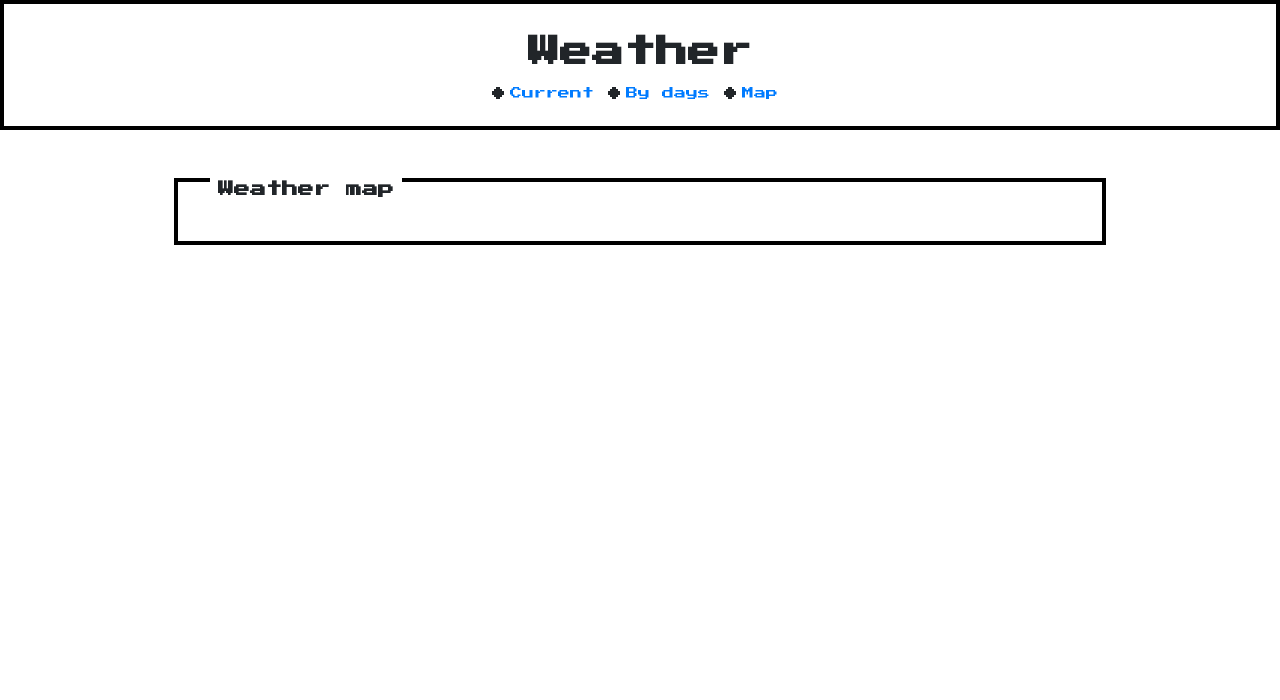
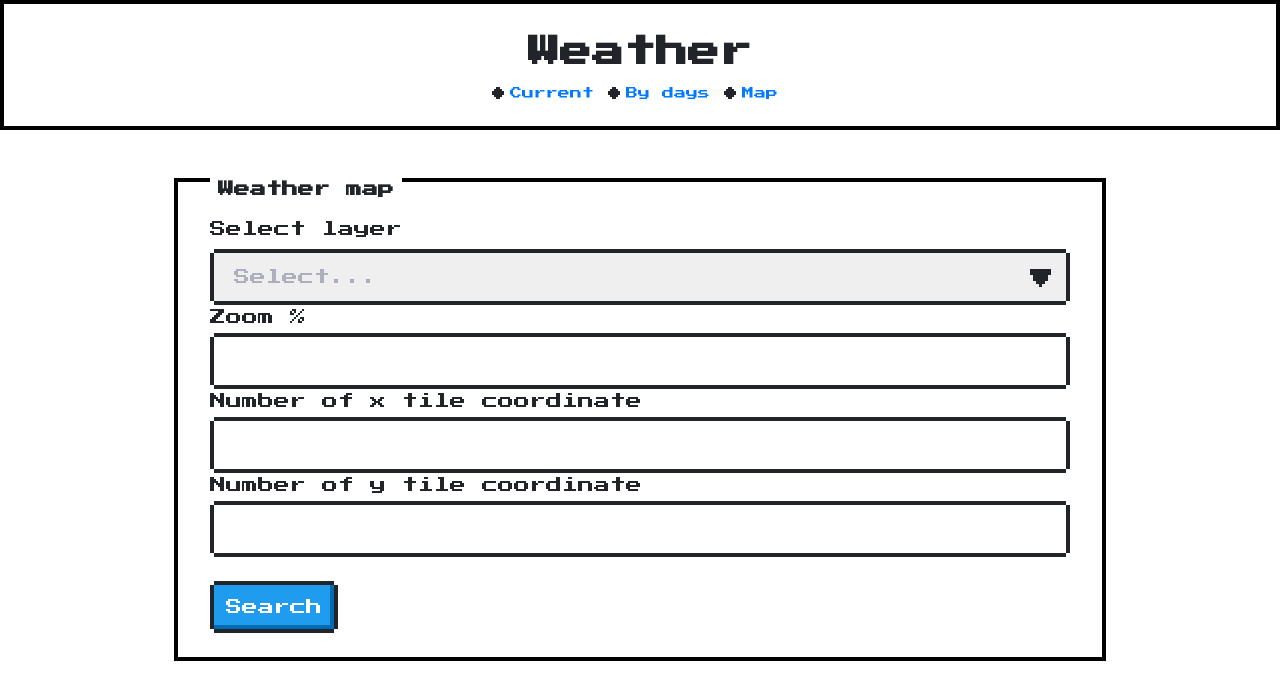
Before and after one commit to Mia-Salazar/reddit-searcher, a React (Create React App) app: page /map in a window 1280 px wide. Shown: the top 700 px of the page. Built offline with nearby package versions, Linux system fonts and the light colour scheme.

Commit message:
Create searchmap component

```diff
--- /dev/null
+++ b/src/components/SearchMap/SearchMap.jsx
@@ -0,0 +1,45 @@
+import React, { useState } from "react";
+
+export const SearchMap = ({setData}) => {
+    const [dataInput, setDataInput] = useState("")
+    const handleSubmit = (event) => {
+        event.preventDefault();
+        setData(dataInput)
+    }
+    const handleInputChange = (event) => {
+        setDataInput({
+            ...dataInput,
+            [event.target.name] : event.target.value
+        })
+    }
+	return (
+        <form onSubmit={handleSubmit} className="form">
+            <label htmlFor="layer">Select layer</label>
+            <div className="nes-select">
+                <select required id="layer" name="layer" onChange={handleInputChange}>
+                    <option value="">Select...</option>
+                    <option value="clouds_new">Clouds</option>
+                    <option value="precipitation_new">Precipitation</option>
+                    <option value="temp_new">Temperature</option>
+                    <option value="pressure_new">Sea level pressure</option>
+                    <option value="wind_new">Wind speed</option>
+                </select>
+            </div>
+            <div className="nes-field">
+                <label htmlFor="z">Zoom %</label>
+                <input type="number" id="z" name="z" min="0" className="nes-input" required onChange={handleInputChange}/>
+            </div>
+            <div className="nes-field">
+                <label htmlFor="x">Number of x tile coordinate</label>
+                <input type="number" id="x" name="x"className="nes-input" required onChange={handleInputChange}/>
+            </div>
+            <div className="nes-field">
+                <label htmlFor="y">Number of y tile coordinate</label>
+                <input type="number" id="y" name="y"className="nes-input" required onChange={handleInputChange}/>
+            </div>
+            <button type="submit" className="nes-btn is-primary">Search</button>
+        </form>
+	);
+};
+
+export default SearchMap;
--- a/src/page/Map/Map.jsx
+++ b/src/page/Map/Map.jsx
@@ -1,13 +1,15 @@
-import React from "react";
+import React, { useState } from "react";
+import SearchMap from "../../components/SearchMap/SearchMap";
 
 export const Home = () => {
 	// const submitRef = useRef();
-	// const [data, setData] = useState();
-    // const {weather, loading} = useWeather(data);
+	const [data, setData] = useState();
+    //const {weather, loading} = useWeather(data);
 	return (
 		<section >
 			<article className="nes-container with-title">
 				<h2 className="title">Weather map</h2>
+                <SearchMap setData={setData} />
 			</article>
 		</section>
 	);
```
